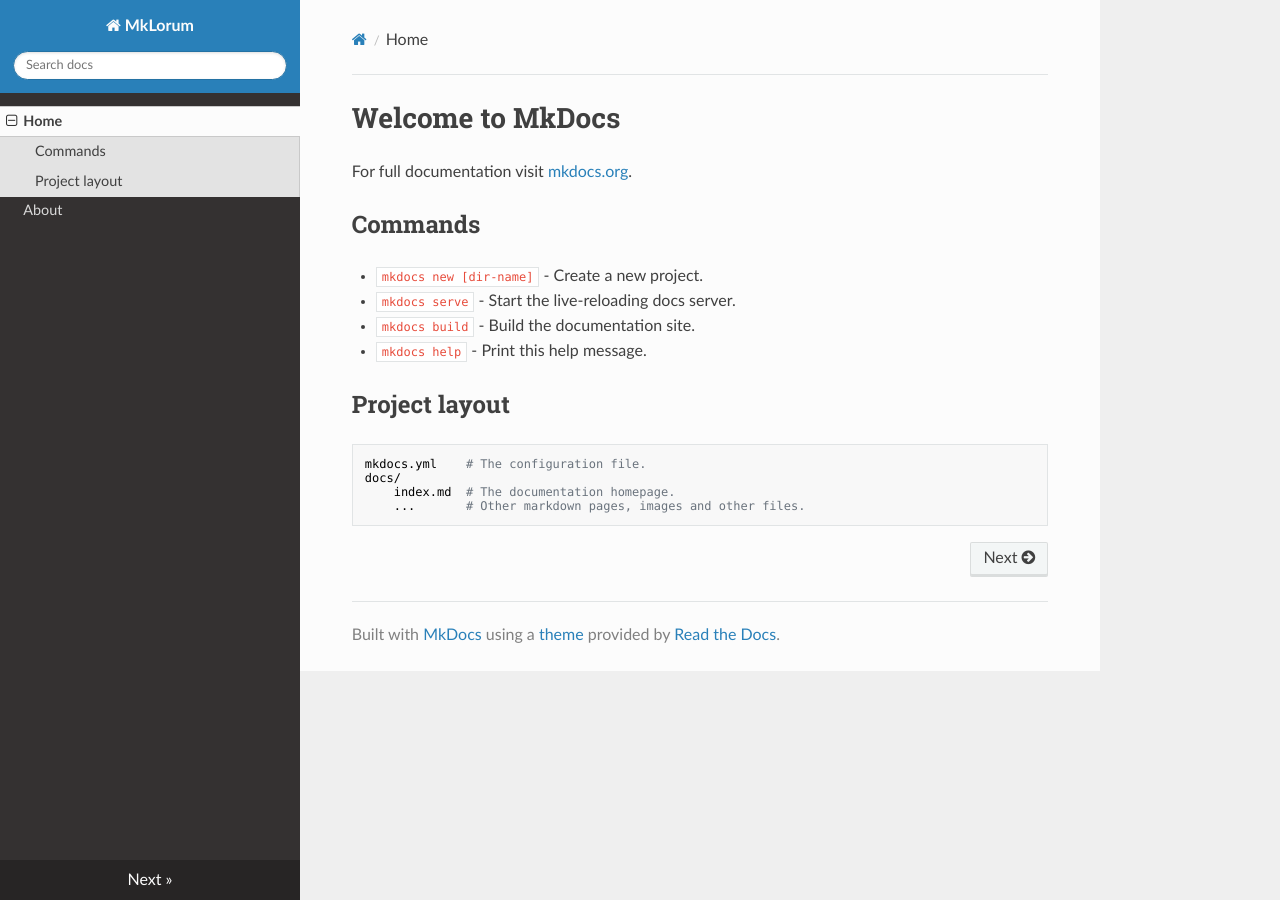
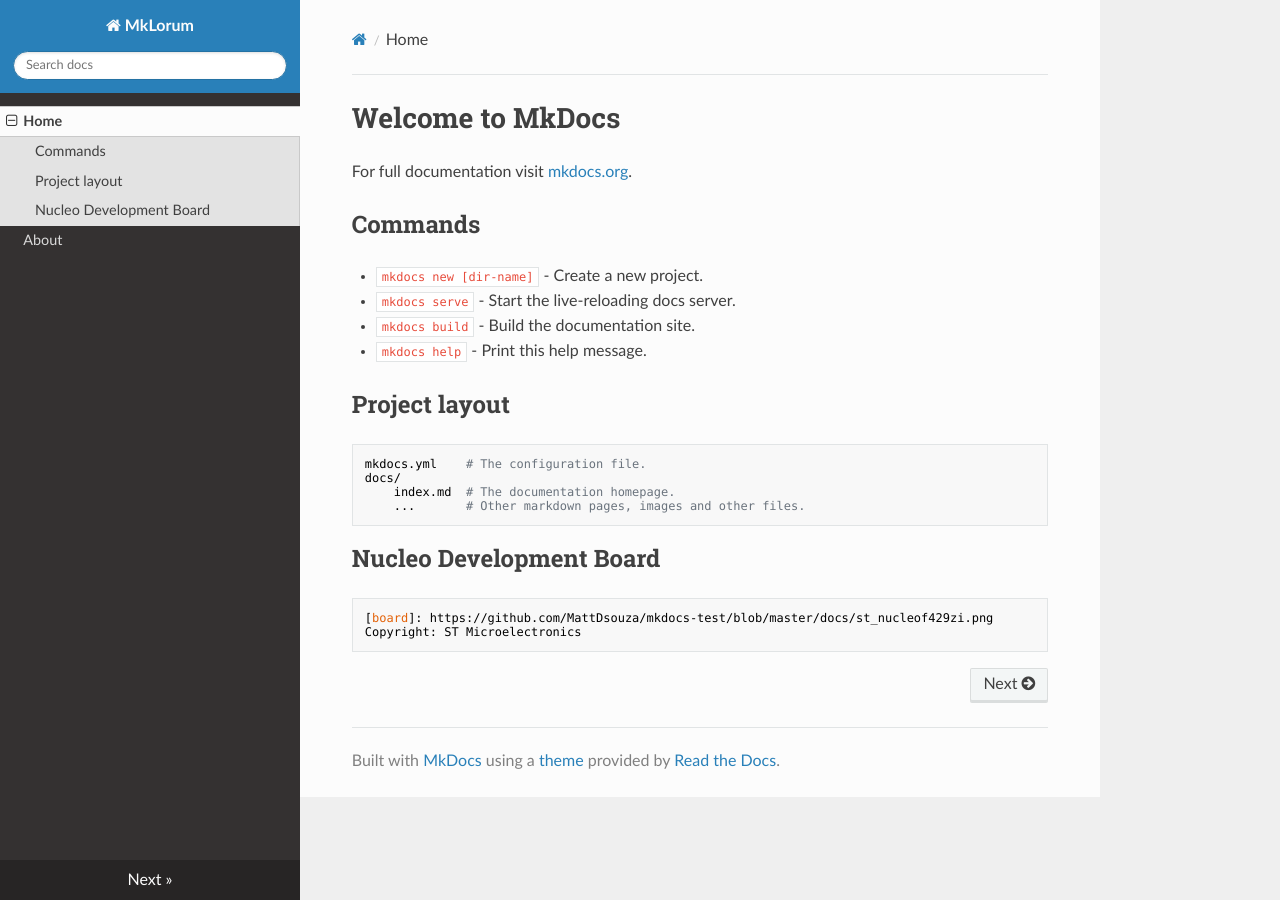
Before and after one commit to MattDsouza/mkdocs-test, an MkDocs documentation site: the page built from docs/index.md, in a window 1280 px wide. Built offline with MkDocs 1.6.1, drawn with Linux system fonts in a browser that asks for light colours; nearby versions of some CDN libraries.

Commit message:
adding image

```diff
--- a/docs/index.md
+++ b/docs/index.md
@@ -15,3 +15,7 @@
     docs/
         index.md  # The documentation homepage.
         ...       # Other markdown pages, images and other files.
+
+## Nucleo Development Board
+    [board]: https://github.com/MattDsouza/mkdocs-test/blob/master/docs/st_nucleof429zi.png
+    Copyright: ST Microelectronics
```
